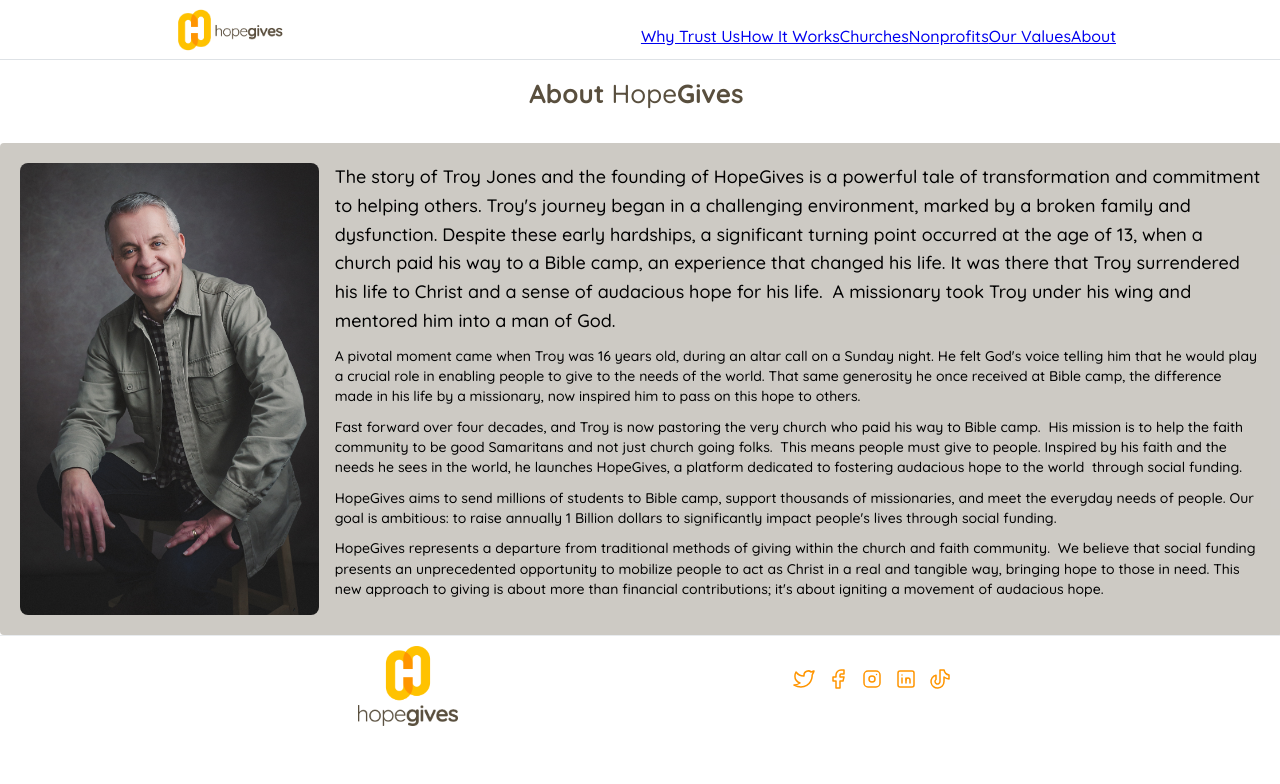
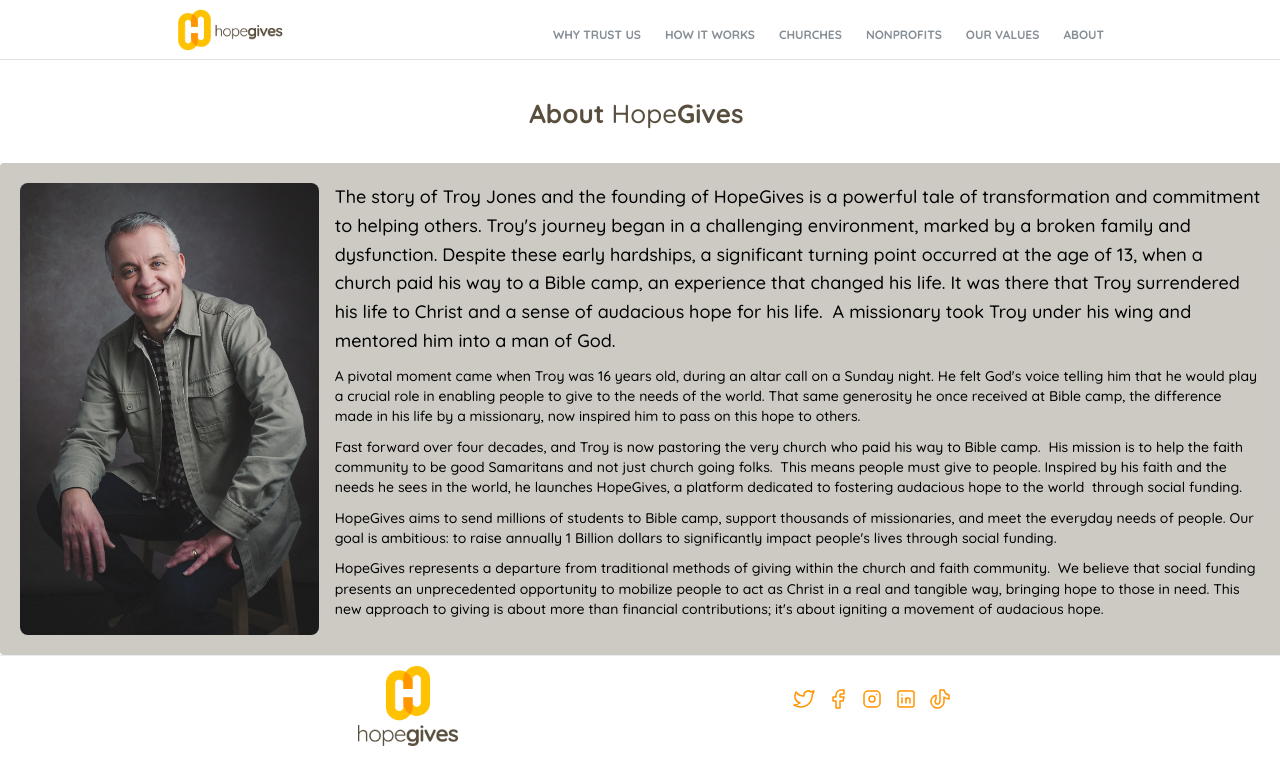
Before and after one commit to jwenger100/hope-gives, a Next.js app: page /about in a window 1280 px wide. Shown: the top 784 px of the page. Built offline with nearby package versions, Linux system fonts and the light colour scheme.

Commit message:
Removes links and adds margin to header

```diff
--- a/src/app/about/page.tsx
+++ b/src/app/about/page.tsx
@@ -12,6 +12,7 @@
         pt="md"
         mb="xl"
         ta="center"
+        mt={"80px"}
         c={"var(--hopegives-gray)"}
       >
         About{" "}
--- a/src/components/Header.tsx
+++ b/src/components/Header.tsx
@@ -44,17 +44,15 @@
     <Link
       href={item.link}
       key={item.label}
-      legacyBehavior
       className={classes.mainLink}
       data-active={index === active && active !== -1 ? true : undefined}
       onClick={() => {
         if (item.link) {
           setActive(index);
-          toggle(); // Close the drawer when a link is clicked
         }
       }}
     >
-      <a onClick={() => setActive(index)}>{item.label}</a>
+      {item.label}
     </Link>
   ));
 
```
